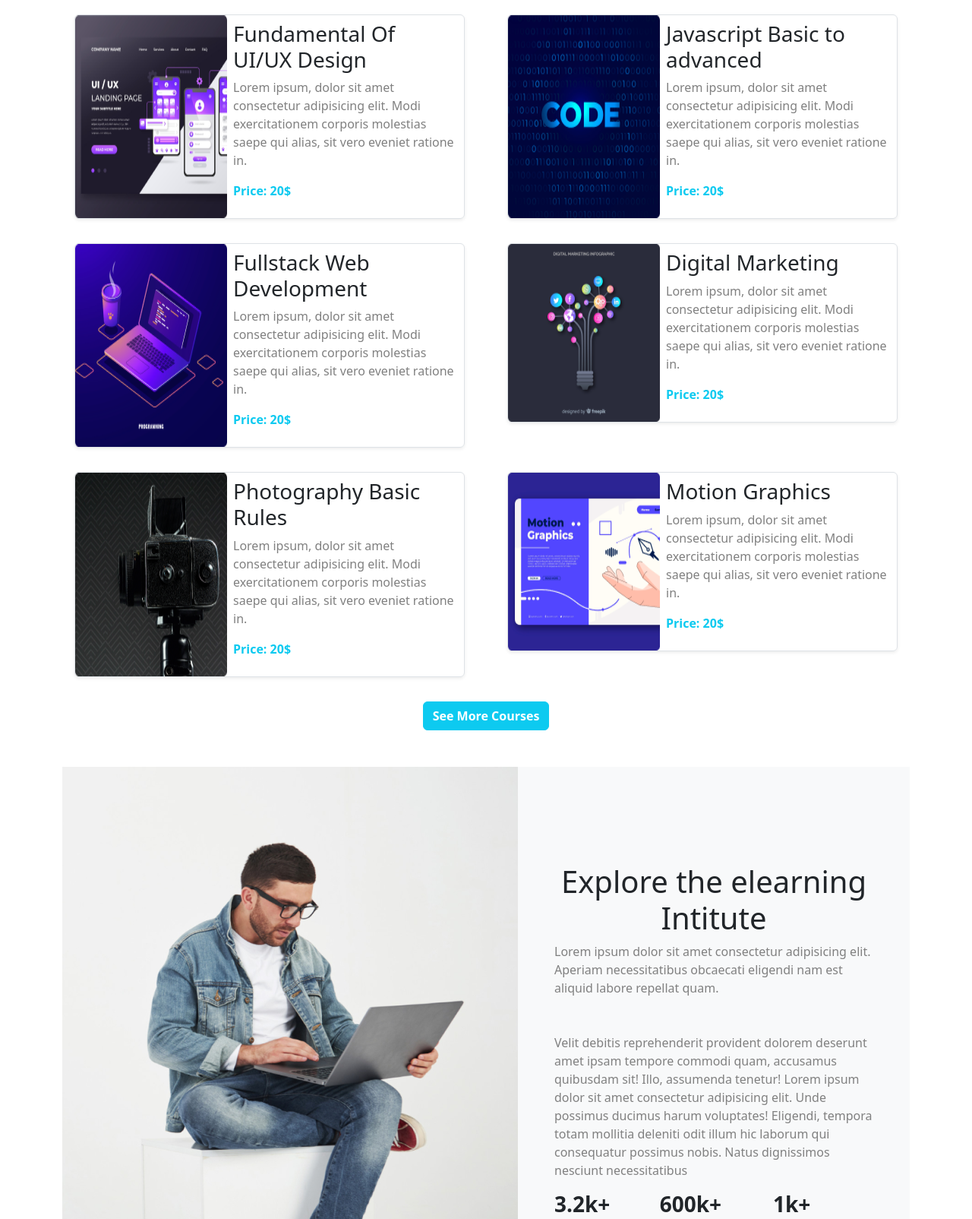
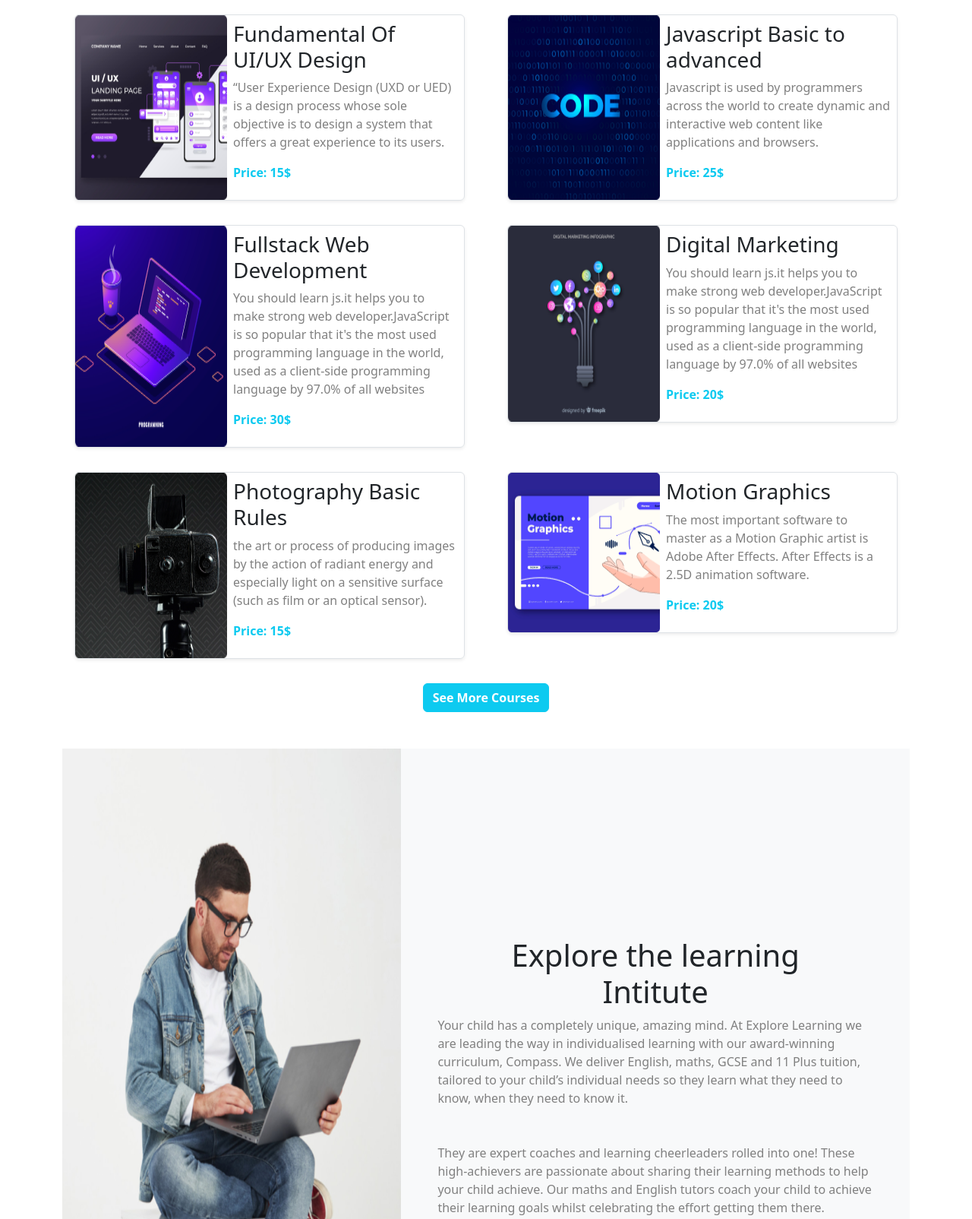
Before and after one commit to mrrafi5869/edTech-website, a plain HTML site: page index.html in a window 1280 px wide. Shown: the part 933-2537 px from the top of the page at 76% size. Drawn offline with nearby package versions, Linux system fonts and the light colour scheme.

Commit message:
changing instute

```diff
--- a/index.html
+++ b/index.html
@@ -3,7 +3,7 @@
   <head>
     <meta charset="utf-8" />
     <meta name="viewport" content="width=device-width, initial-scale=1" />
-    <title>Bootstrap demo</title>
+    <title>PopularTech</title>
     <!-- font awesome kits -->
     <script src="https://kit.fontawesome.com/c0bc7ee9f7.js" crossorigin="anonymous"></script>
     <!-- css link -->
@@ -124,8 +124,8 @@
                         <img  src="images/course/course-1.png" alt="">
                         <div class="course-details p-2">
                         <h3>Fundamental Of UI/UX Design</h3>
-                        <p>Lorem ipsum, dolor sit amet consectetur adipisicing elit. Modi exercitationem corporis molestias saepe qui alias, sit vero eveniet ratione in.</p>
-                        <p class="text-info fw-bolder">Price: 20$</p>
+                        <p>“User Experience Design (UXD or UED) is a design process whose sole objective is to design a system that offers a great experience to its users.</p>
+                        <p class="text-info fw-bolder">Price: 15$</p>
                         </div>
                        </div>
                     </div>
@@ -135,8 +135,8 @@
                         <img src="images/course/course-2.png" alt="">
                         <div class="course-details p-2">
                         <h3>Javascript Basic to advanced</h3>
-                        <p>Lorem ipsum, dolor sit amet consectetur adipisicing elit. Modi exercitationem corporis molestias saepe qui alias, sit vero eveniet ratione in.</p>
-                        <p class="text-info fw-bolder">Price: 20$</p>
+                        <p>Javascript is used by programmers across the world to create dynamic and interactive web content like applications and browsers. </p>
+                        <p class="text-info fw-bolder">Price: 25$</p>
                         </div>
                        </div>
                     </div>
@@ -146,8 +146,8 @@
                         <img src="images/course/course-3.png" alt="">
                         <div class="course-details p-2">
                         <h3>Fullstack Web Development</h3>
-                        <p>Lorem ipsum, dolor sit amet consectetur adipisicing elit. Modi exercitationem corporis molestias saepe qui alias, sit vero eveniet ratione in.</p>
-                        <p class="text-info fw-bolder">Price: 20$</p>
+                        <p>You should learn js.it helps you to make strong web developer.JavaScript is so popular that it's the most used programming language in the world, used as a client-side programming language by 97.0% of all websites</p>
+                        <p class="text-info fw-bolder">Price: 30$</p>
                         </div>
                        </div>
                     </div>
@@ -157,7 +157,7 @@
                         <img src="images/course/course-4.png" alt="">
                         <div class="course-details p-2">
                         <h3>Digital Marketing</h3>
-                        <p>Lorem ipsum, dolor sit amet consectetur adipisicing elit. Modi exercitationem corporis molestias saepe qui alias, sit vero eveniet ratione in.</p>
+                        <p>You should learn js.it helps you to make strong web developer.JavaScript is so popular that it's the most used programming language in the world, used as a client-side programming language by 97.0% of all websites</p>
                         <p class="text-info fw-bolder">Price: 20$</p>
                         </div>
                        </div>
@@ -168,8 +168,8 @@
                         <img src="images/course/course-5.png" alt="">
                         <div class="course-details p-2">
                         <h3>Photography Basic Rules</h3>
-                        <p>Lorem ipsum, dolor sit amet consectetur adipisicing elit. Modi exercitationem corporis molestias saepe qui alias, sit vero eveniet ratione in.</p>
-                        <p class="text-info fw-bolder">Price: 20$</p>
+                        <p>the art or process of producing images by the action of radiant energy and especially light on a sensitive surface (such as film or an optical sensor).</p>
+                        <p class="text-info fw-bolder">Price: 15$</p>
                         </div>
                        </div>
                     </div>
@@ -179,7 +179,7 @@
                         <img src="images/course/course-6.png" alt="">
                         <div class="course-details p-2">
                         <h3>Motion Graphics</h3>
-                        <p>Lorem ipsum, dolor sit amet consectetur adipisicing elit. Modi exercitationem corporis molestias saepe qui alias, sit vero eveniet ratione in.</p>
+                        <p>The most important software to master as a Motion Graphic artist is Adobe After Effects. After Effects is a 2.5D animation software.</p>
                         <p class="text-info fw-bolder">Price: 20$</p>
                         </div>
                        </div>
@@ -194,10 +194,12 @@
         <!-- institution section starts here -->
         <section>
             <div class="d-flex flex-column flex-sm-row flex-lg-row bg-light align-items-center">
-                <img src="images/working.png" alt="">
-                <div class="p-5">
-                    <h1 class="text-sm-center">Explore the elearning <br> Intitute</h1>
-                    <p class="mb-5">Lorem ipsum dolor sit amet consectetur adipisicing elit. Aperiam necessitatibus obcaecati eligendi nam est aliquid labore repellat quam. <p class="d-md-none d-lg-block">Velit debitis reprehenderit provident dolorem deserunt amet ipsam tempore commodi quam, accusamus quibusdam sit! Illo, assumenda tenetur! Lorem ipsum dolor sit amet consectetur adipisicing elit. Unde possimus ducimus harum voluptates! Eligendi, tempora totam mollitia deleniti odit illum hic laborum qui consequatur possimus nobis. Natus dignissimos nesciunt necessitatibus</p></p>
+                <img width="40%" height="1000px" src="images/working.png" alt="">
+                <div width="60%" class="p-5">
+                    <h1 class="text-sm-center">Explore the learning <br> Intitute</h1>
+                    <p class="mb-5">Your child has a completely unique, amazing mind.
+
+                      At Explore Learning we are leading the way in individualised learning with our award-winning curriculum, Compass. We deliver English, maths, GCSE and 11 Plus tuition, tailored to your child’s individual needs so they learn what they need to know, when they need to know it. <p class="d-md-none d-lg-block">They are expert coaches and learning cheerleaders rolled into one! These high-achievers are passionate about sharing their learning methods to help your child achieve. Our maths and English tutors coach your child to achieve their learning goals whilst celebrating the effort getting them there.</p></p>
 
                     <div class="d-flex flex-wrap">
                         <div class="me-4">
@@ -223,9 +225,9 @@
             <div class="bg-info mt-5 p-5 rounded d-flex flex-lg-row flex flex-sm-row flex-column justify-content-between align-items-center">
                 <div class="text-white">
                     <h1>Ready to join</h1>
-                    <p class="text-white">Lorem ipsum dolor sit amet consectetur adipisicing elit. Saepe vel rerum praesentium <br> placeat soluta facere autem aspernatur, incidunt, eum voluptatem nam harum.</p>
+                    <p class="text-white">To use the WHERE clause to perform the same join as you perform using the INNER JOIN syntax, enter both the join condition and the additional selection condition in the WHERE clause.</p>
                 </div>
-                <button class="btn btn-outline-info fw-bold bg-white p-2" style="width: 140px;height:60px">Register Now</button>
+                <button class="btn btn-outline-info fw-bold bg-white p-2" style="width: 160px;height:60px;">Register Now</button>
             </div>
         </section>
         <!-- registration section ends here -->
@@ -234,7 +236,7 @@
             <div>
                 <div class="">
                     <h1 class="mt-5 text-lg-start text-sm-start text-center">Meet Our Successfull <br> Students</h1>
-                    <p class="mt-3 text-lg-start text-sm-start text-center">It is a long established fact that a reader will be distracted  by the readale <br> content of a page when looking at its layout</p>
+                    <p class="mt-3 text-lg-start text-sm-start text-center">Success can be defined in two senses – the general sense and the strict sense. In the general sense, success is the accomplishment of a set goal. There are some implications of this definition. </p>
                 </div>
                 <div class="row mt-5">
                     <div class="col-lg-3 col-md-6 col-sm-12 mb-3">
@@ -284,7 +286,7 @@
             <div class="mt-5">
                 <div class="text-center">
                     <h1>Some Students Feedback</h1>
-                    <p>It is a established fact that a reader  will be distracted by the Lorem ipsum, dolor sit amet consectetur adipisicing elit. Qui, voluptatibus. <br> readable content of a page when looking at its layout</p>
+                    <p>Success can be defined in two senses – the general sense and the strict sense. In the general sense, success is the accomplishment of a set goal.  <br>  There are some implications of this definition.</p>
                 </div>
                 <div class="d-flex flex-lg-row flex-sm-column flex-column gap-4 mt-5">
                     <div class="border p-3 rounded">
@@ -296,7 +298,7 @@
                                     <i class="fa-solid fa-star"></i><i class="fa-solid fa-star"></i><i class="fa-solid fa-star"></i><i class="fa-solid fa-star"></i><i class="fa-solid fa-star-half-stroke"></i>
                                 </div>
                                 </div>
-                                <p>Lorem ipsum dolor sit amet consectetur adipisicing elit. Aperiam consectetur illo ut illum incidunt laborum alias, nisi ipsam commodi, architecto iusto, vel reiciendis. Expedita nobis sit fuga, quidem laudantium consequuntur? Explicabo voluptates quibusdam temporibus? Doloribus, impedit? Quaerat est doloribus corrupti sapiente molestias alias. Dolorum nostrum facere quas natus adipisci rem!</p>
+                                <p>Feedback is any response regarding a student's performance or behavior. It can be verbal, written or gestural. The purpose of feedback in the assessment and learning process is to improve a student's performance - not put a damper on it.Examples of positive feedback to students would be: Recognizing the student's effort even though they missed the concept of an assignment. For example, ''I appreciate the hard work you've put into this paper; however, I was hoping you would have included information on the benefits of physical activity</p>
                                 <div class="d-flex  align-items-center">
                                     <img src="images/student/student-1.png" height="42px" width="42px" alt="" class="rounded-circle">
                                     <div class="ms-3 mt-3">
@@ -316,7 +318,7 @@
                                     <i class="fa-solid fa-star"></i><i class="fa-solid fa-star"></i><i class="fa-solid fa-star"></i><i class="fa-solid fa-star"></i><i class="fa-solid fa-star-half-stroke"></i>
                                 </div>
                                 </div>
-                                <p>Lorem ipsum dolor sit amet consectetur adipisicing elit. Aperiam consectetur illo ut illum incidunt laborum alias, nisi ipsam commodi, architecto iusto, vel reiciendis. Expedita nobis sit fuga, quidem laudantium consequuntur? Explicabo voluptates quibusdam temporibus? Doloribus, impedit? Quaerat est doloribus corrupti sapiente molestias alias. Dolorum nostrum facere quas natus adipisci rem!</p>
+                                <p>The benefits of student feedback are deep and wide — but not always recognized. Students have a comprehensive view of how their teachers educate and motivate. Student evaluations can be collected cheaply, quickly, and regularly, giving teachers the opportunities to make real-time adjustments to their teaching.</p>
                                 <div class="d-flex  align-items-center">
                                     <img src="images/student/student-2.png" height="42px" width="42px" alt="" class="rounded-circle">
                                     <div class="ms-3 mt-3">
@@ -336,7 +338,7 @@
             <div class="mt-5 mb-md-5">
                 <div class="text-center">
                 <h1 class="mb-2">Frequently Asked Question</h1>
-                <p class="mb-5">Lorem ipsum dolor sit amet consectetur adipisicing elit. Quos expedita at delectus quaerat <br> pariatur quasi et cupiditate ipsam facilis necessitatibus.</p>
+                <p class="mb-5">There's no right or wrong answer here, since this will vary greatly by the nature of your business and the intelligence of your customers.</p>
                 </div>
 
 
```
